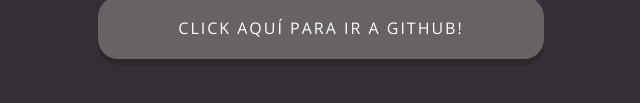
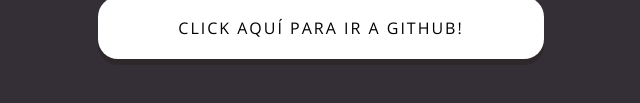
Before and after one commit to Cristianfuentes398/proyectoBranching, a plain HTML site: page index.html in a window 1280 px wide. Shown: the part 379-482 px from the top of the page, without its empty margins (319-959 px from the left). Drawn offline with nearby package versions, Linux system fonts and the light colour scheme.

Commit message:
cambio de boton

```diff
--- a/style.css
+++ b/style.css
@@ -31,7 +31,7 @@ form {
   cursor: pointer;
   display: block;
   position: relative;
-  background-color: #676264;
+  background-color: #ffffff;
   padding: 20px 80px;
   margin: 0 auto;
   border-radius: 20px;
@@ -39,7 +39,7 @@ form {
 }
 
 .btn a {
-    color: white;
+    color: #000000;
   font-family: 'Open Sans', sans-serif;
   font-size: 1rem;
   font-weight: 300;
```
